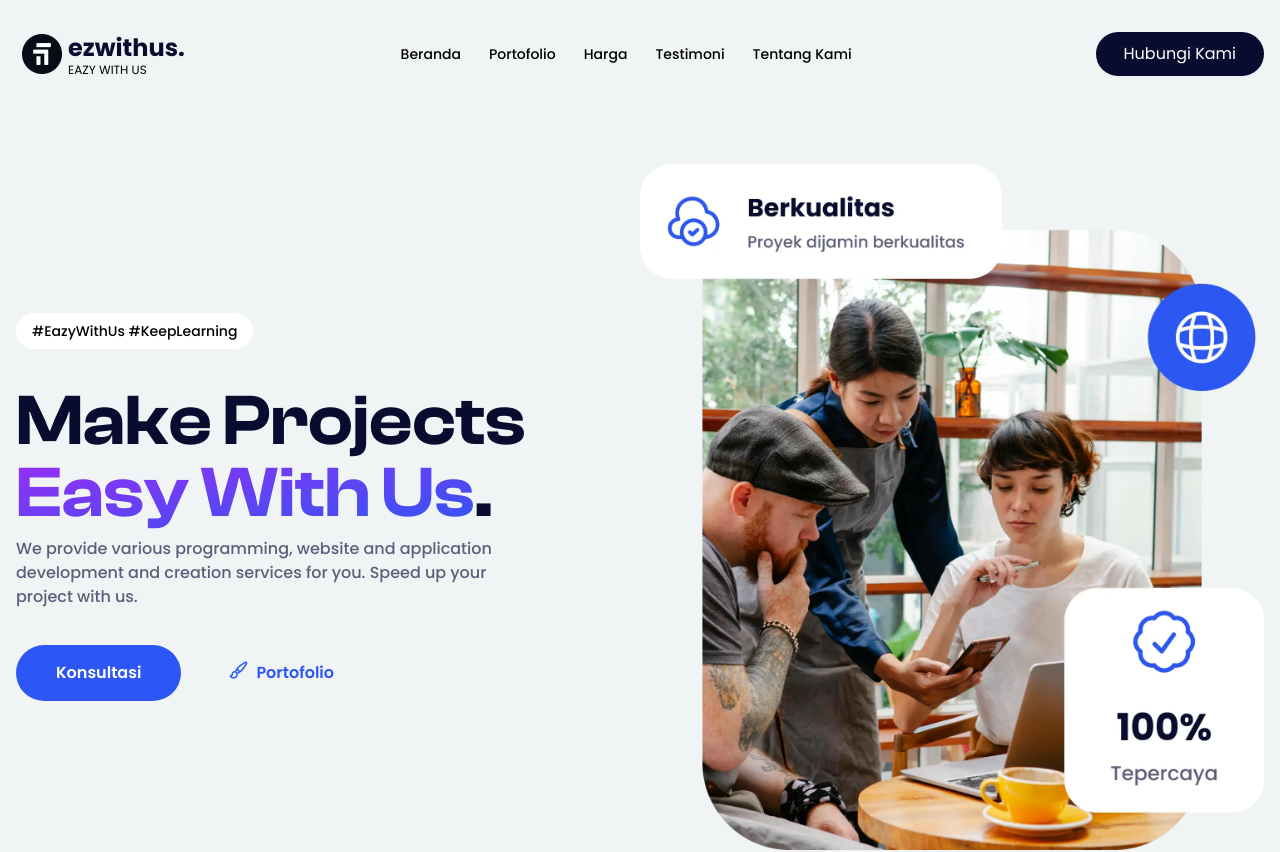
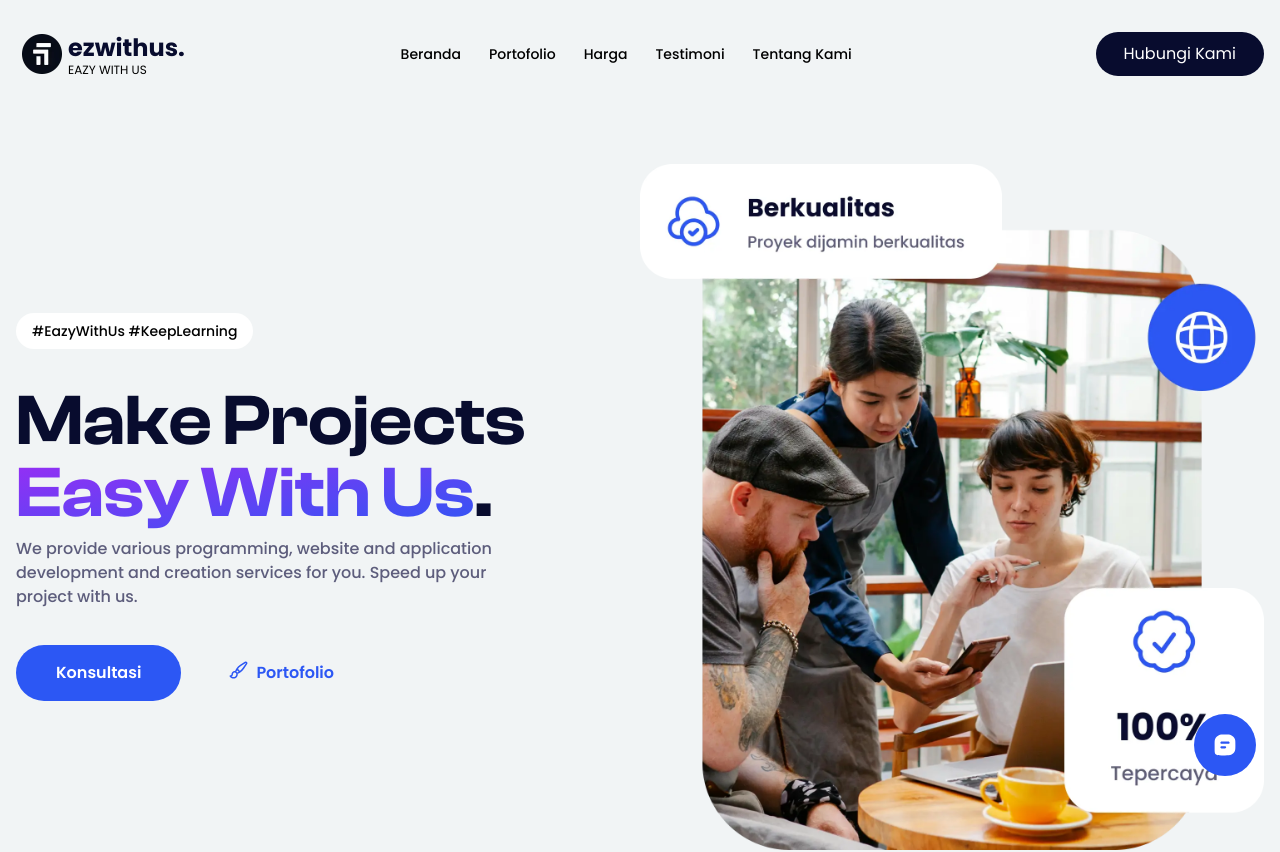
Before and after one commit to fadhluibnu/ezwithus, a Next.js app: page / in a window 1280 px wide. Shown: the top 852 px of the page. Built offline with nearby package versions, Linux system fonts and the light colour scheme; a web font is replaced by a local one.

Commit message:
feat: add floating chat

```diff
--- a/app/page.jsx
+++ b/app/page.jsx
@@ -1,3 +1,4 @@
+'use client';
 import Image from 'next/image';
 import Button from './components/button';
 import PriceCard from './components/price-card';
@@ -5,6 +6,7 @@ import ProjectCard from './components/project-card';
 import Link from 'next/link';
 import FlowCard from './components/flow-card';
 import TestiCard from './components/testimoni-card';
+import { useState } from 'react';
 
 const SectionOne = ({ idSection }) => {
   // lg:px-[75px]
@@ -565,7 +567,13 @@ const SectionFive = ({ idSection }) => {
   );
 };
 
-const SectionSeven = ({ idSection }) => {
+const SectionSix = ({ idSection }) => {
+  // const [hide, setHide] = useState(
+  //   'block'
+  // )
+  // const hideChat = () => {
+  //   setHide('hidden')
+  // }
   return (
     <>
       <div className='max-w-screen-xl m-auto grid grid-cols-1 md:grid-cols-2 gap-10 lg:gap-30 rounded-[40px] p-12 bg-[#640EF1] relative top-48 mx-3 md:mx-4 lg:mx-auto md:left-0 md:right-0 z-30'>
@@ -983,6 +991,22 @@ const SectionSeven = ({ idSection }) => {
         </div>
         {/*
       <div className='flex flex-col gap-2.5 items-center'></div> */}
+        <div className='p-4 lg:p-5 bg-[#2c57f4] rounded-full fixed z-50 right-4 lg:right-6 bottom-6 group transition-all hover:bg-black duration-200 ease-in-out'>
+          <svg
+            width='22'
+            height='22'
+            viewBox='0 0 22 22'
+            fill='none'
+            xmlns='http://www.w3.org/2000/svg'
+          >
+            <path
+              fill-rule='evenodd'
+              clip-rule='evenodd'
+              d='M20.8574 4.88932C21.3847 6.16202 21.3847 7.77394 21.3847 11.0001C21.3847 14.2262 21.3847 15.8393 20.8574 17.1109C20.1548 18.8071 18.8071 20.1548 17.1109 20.8574C15.8393 21.3847 14.2262 21.3847 11.0001 21.3847H7.53856C4.27548 21.3847 2.64279 21.3847 1.62971 20.3705C0.615478 19.3574 0.615479 17.7247 0.615479 14.4616V11.0001C0.615479 7.77394 0.615479 6.16202 1.14279 4.88932C1.84543 3.19309 3.19309 1.84543 4.88933 1.14279C6.16202 0.615479 7.77394 0.615479 11.0001 0.615479C14.2262 0.615479 15.8393 0.615479 17.1109 1.14279C18.8071 1.84543 20.1548 3.19309 20.8574 4.88932ZM6.38471 8.6924C6.38471 8.38638 6.50628 8.0929 6.72266 7.87651C6.93905 7.66012 7.23254 7.53856 7.53856 7.53856H14.4616C14.7677 7.53856 15.0611 7.66012 15.2775 7.87651C15.4939 8.0929 15.6155 8.38638 15.6155 8.6924C15.6155 8.99842 15.4939 9.29191 15.2775 9.50829C15.0611 9.72468 14.7677 9.84625 14.4616 9.84625H7.53856C7.23254 9.84625 6.93905 9.72468 6.72266 9.50829C6.50628 9.29191 6.38471 8.99842 6.38471 8.6924ZM6.38471 13.3078C6.38471 13.0018 6.50628 12.7083 6.72266 12.4919C6.93905 12.2755 7.23254 12.1539 7.53856 12.1539H11.0001C11.3061 12.1539 11.5996 12.2755 11.816 12.4919C12.0324 12.7083 12.1539 13.0018 12.1539 13.3078C12.1539 13.6138 12.0324 13.9073 11.816 14.1237C11.5996 14.3401 11.3061 14.4616 11.0001 14.4616H7.53856C7.23254 14.4616 6.93905 14.3401 6.72266 14.1237C6.50628 13.9073 6.38471 13.6138 6.38471 13.3078Z'
+              fill='white'
+            />
+          </svg>
+        </div>
       </section>
     </>
   );
@@ -996,7 +1020,7 @@ export default function Home() {
       <SectionThree idSection='portofolio' />
       <SectionFour idSection='alur' />
       <SectionFive idSection='testimoni' />
-      <SectionSeven idSection='footer' />
+      <SectionSix idSection='footer' />
     </>
   );
 }
```
